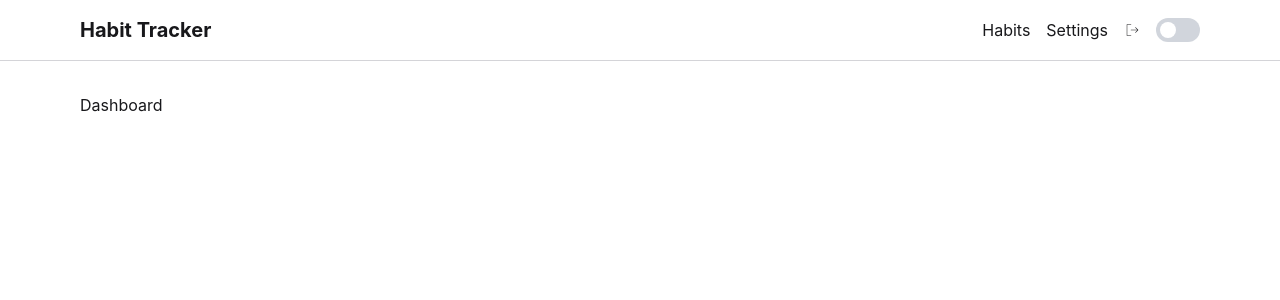
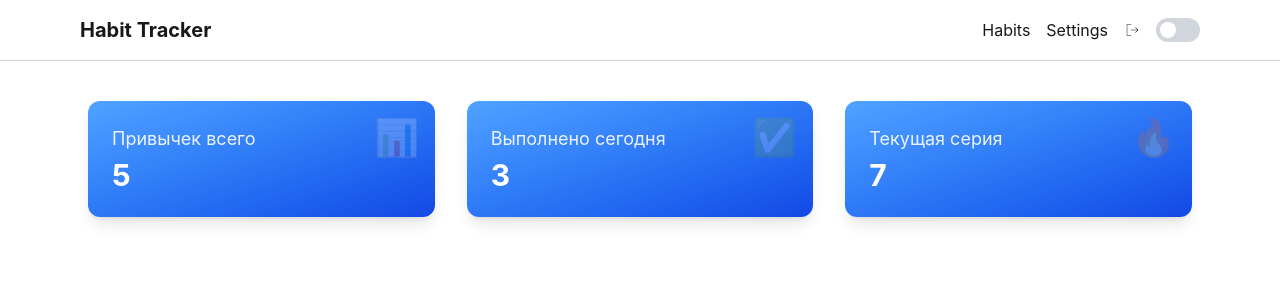
Before and after one commit to lintricker/habit-tracker, a React (Vite) app: page / in a window 1280 px wide. Shown: the top 300 px of the page. Built offline with nearby package versions, Linux system fonts and the light colour scheme.

Commit message:
feat/dashboard page

```diff
--- /dev/null
+++ b/src/components/StatCard.tsx
@@ -0,0 +1,27 @@
+interface StatCardProps {
+  label: string  // "Привычек всего"
+  value: string  // "5"
+  icon?: string  // "📊"
+}
+
+const StatCard = ({ label, value, icon }: StatCardProps) => {
+  return (
+    <div className="relative overflow-hidden rounded-xl m-2 p-6
+                    bg-gradient-to-br from-blue-400 to-blue-700
+                    dark:from-blue-500 dark:to-blue-800
+                    text-white shadow-lg hover:shadow-xl
+                    transition-all duration-300 hover:-translate-y-1">
+      <div className="relative z-10">
+        <p className="text-lg opacity-90 mb-1">{label}</p>
+        <p className="text-3xl font-bold">{value}</p>
+      </div>
+      {icon && (
+        <span className="absolute right-4 top-4 text-4xl opacity-20">
+          {icon}
+        </span>
+      )}
+    </div>
+  )
+}
+
+export default StatCard
--- a/src/pages/DashboardPages.tsx
+++ b/src/pages/DashboardPages.tsx
@@ -1,8 +1,13 @@
+import StatCard from "../components/StatCard"
 
 const DashboardPage = () => {
 
   return (
-    <h1 className="dark:text-white">Dashboard</h1>
+    <div className="grid grid-cols-1 md:grid-cols-3 gap-4">
+      <StatCard label="Привычек всего" value="5" icon="📊" />
+      <StatCard label="Выполнено сегодня" value="3" icon="✅" />
+      <StatCard label="Текущая серия" value="7" icon="🔥" />
+    </div>
   )
 }
 export default DashboardPage
```
